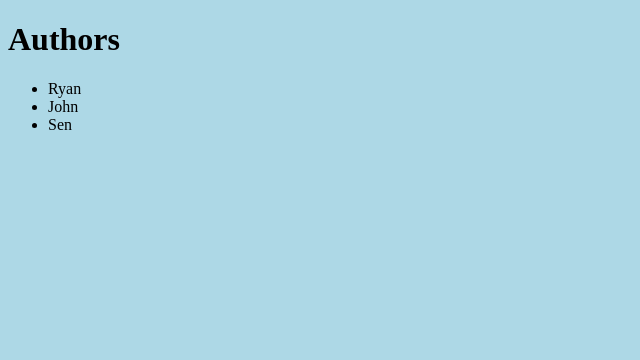
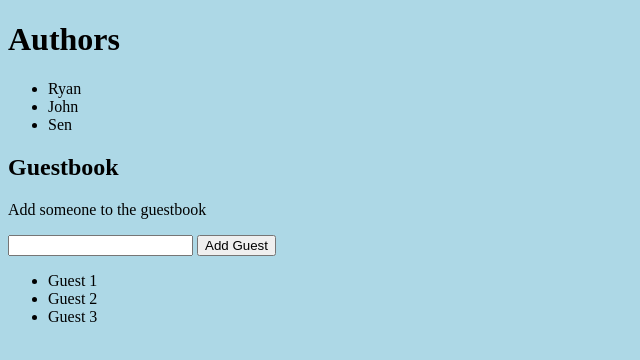
Before and after one commit to ryanjohnsen/csci5117-static-site, a plain HTML site: page index.html in a window 1280 px wide. Shown: the whole page, without its empty margins (0-640 px from the left). Drawn offline with Linux system fonts and the light colour scheme.

Commit message:
Added guestbook

```diff
--- /dev/null
+++ b/button.js
@@ -0,0 +1,11 @@
+
+document.addEventListener('DOMContentLoaded', function() {
+  document.getElementById('button').addEventListener('click', function() {
+    let lst = document.getElementById('guests')
+    let name = document.getElementById('guestName').value
+    // Append a new guest to the list
+    let newGuest = document.createElement('li')
+    newGuest.innerHTML = name
+    lst.appendChild(newGuest)
+  });
+})
--- a/index.html
+++ b/index.html
@@ -6,6 +6,8 @@
     <meta name="viewport" content="width=device-width, initial-scale=1.0">
     <!-- import css file -->
     <link rel="stylesheet" href="style.css">
+    <!-- import javascript file -->
+    <script src="button.js"></script>
     <title>Document</title>
 </head>
 <body>
@@ -15,5 +17,17 @@
         <li>John</li>
         <li>Sen</li>
     </ul>
+    <h2>Guestbook</h2>
+    <p>Add someone to the guestbook</p>
+    <!-- add text input box -->
+    <input type="text" id="guestName">
+    <button id="button">Add Guest</button>
+    <div>
+        <ul id="guests">
+            <li>Guest 1</li>
+            <li>Guest 2</li>
+            <li>Guest 3</li>
+        </ul>
+    </div>
 </body>
 </html>
```
